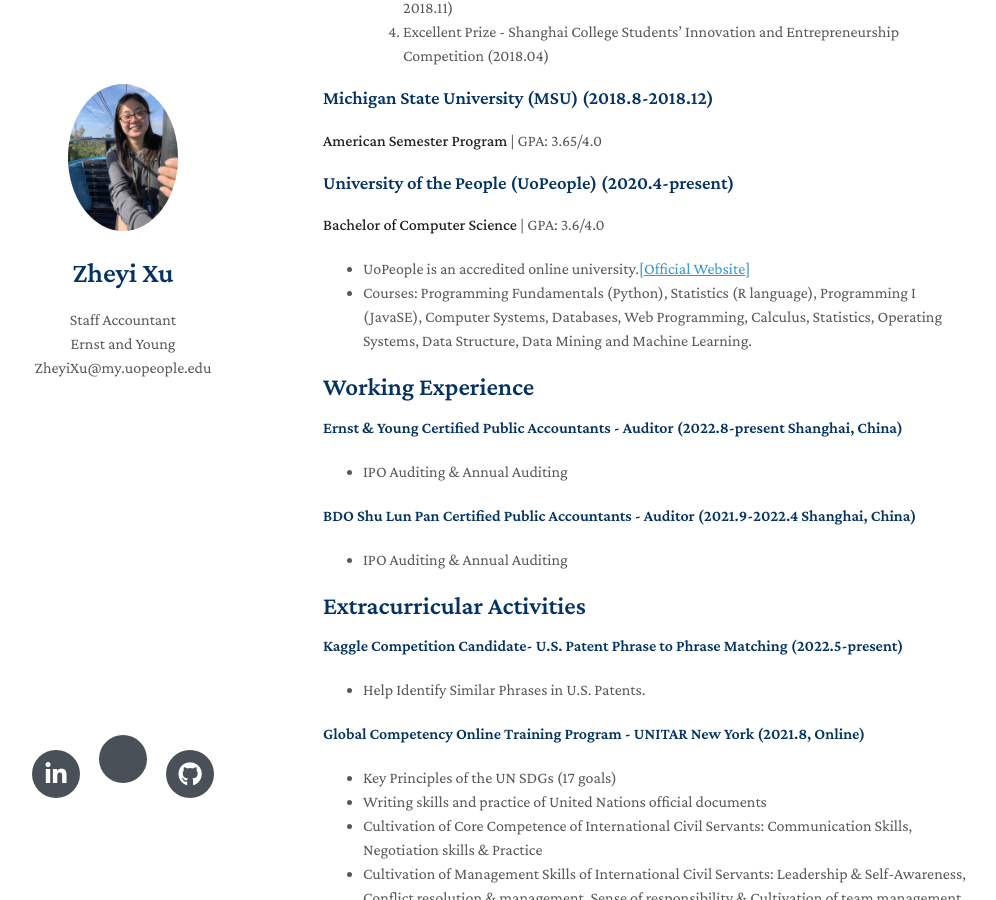
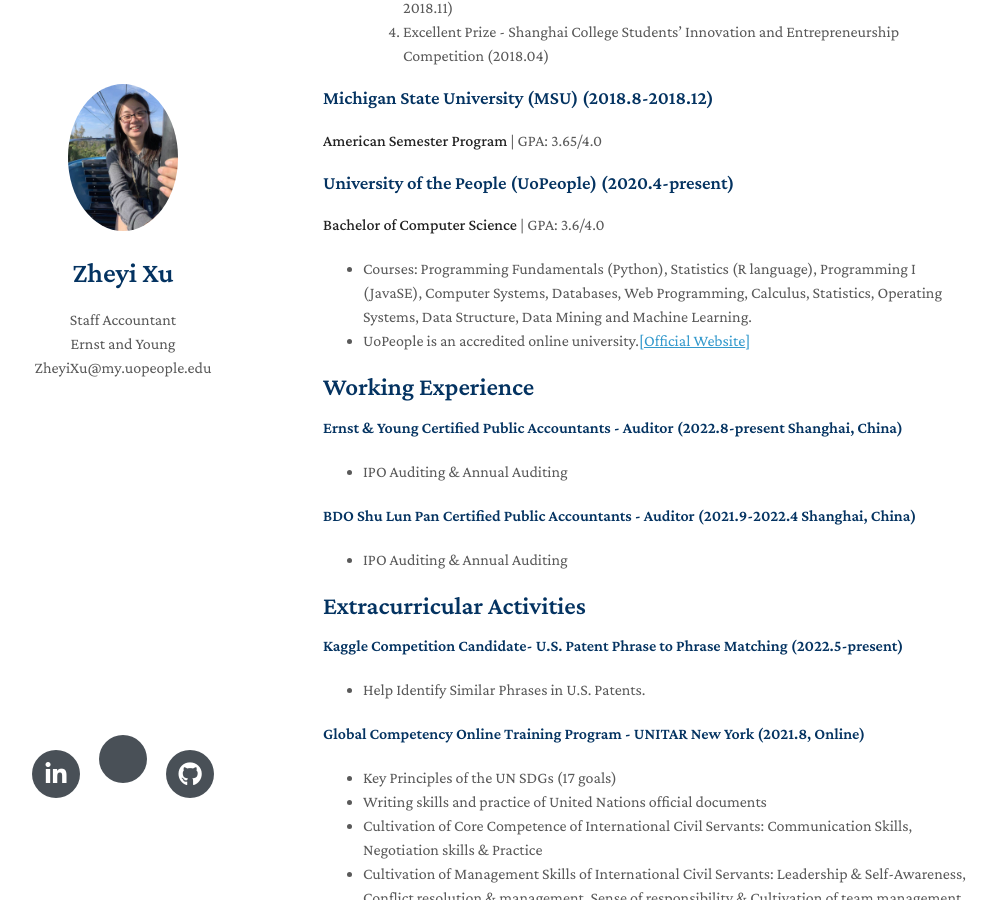
Before and after one commit to zheyixu99/zheyi-resume, a Jekyll site: the page built from index.md, in a window 1280 px wide and 900 px high, scrolled down 679 px. Shown: the whole window, without its empty margins (147-1143 px from the left). Built offline with Jekyll 4.4.1, drawn with Linux system fonts in a browser that asks for light colours; nearby versions of some CDN libraries; a style sheet for code colours, icons or effects is not loaded; our own code applies the rules of GitHub Pages for plain Markdown files.

```diff
--- a/index.md
+++ b/index.md
@@ -59,9 +59,8 @@ layout: homepage
 
 <h3>University of the People (UoPeople) (2020.4-present)</h3>
 **Bachelor of Computer Science** | GPA: 3.6/4.0
+- Courses: Programming Fundamentals (Python), Statistics (R language), Programming I (JavaSE), Computer Systems, Databases, Web Programming, Calculus, Statistics, Operating Systems, Data Structure, Data Mining and Machine Learning.
 - UoPeople is an accredited online university.<a href="www.uopeople.edu">[<u>Official Website</u>]</a>
-- Courses: Programming Fundamentals (Python), Statistics (R language), Programming I (JavaSE), Computer Systems, Databases, Web Programming, Calculus, Statistics, Operating Systems, Data Structure, Data Mining and Machine Learning.
-
 
 ## Working Experience
 <h4>Ernst & Young Certified Public Accountants - Auditor (2022.8-present Shanghai, China)</h4>
```
